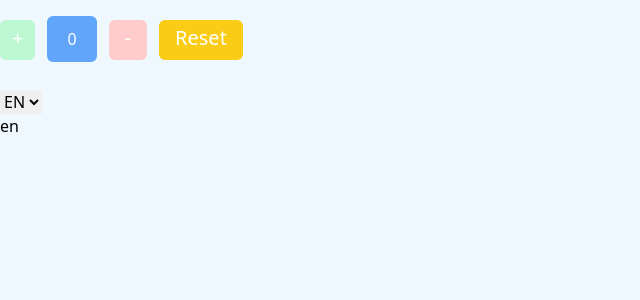
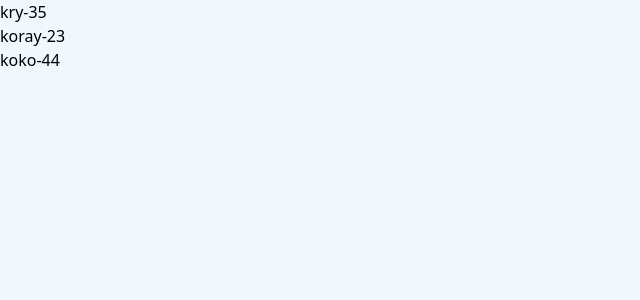
Before and after one commit to kry23/koray-korkmaz-dev-hope-react-mod-exercises, a React (Create React App) app: page / in a window 1280 px wide. Shown: the top 300 px of the page, without its empty margins (0-640 px from the left). Built offline with nearby package versions, Linux system fonts and the light colour scheme.

Commit message:
useMemo sol.

```diff
--- a/src/App.jsx
+++ b/src/App.jsx
@@ -17,6 +17,7 @@ import HookClickCounter from "./HookClickCounter";
 import UserForm from "./UserForm";
 import HookGithubUser from "./HookGithubUser";
 import CarDetails from "./CarDetails";
+import FillteredList from "./FillteredList";
 function App() {
   const [language, setLanguage] = useState("en");
   const handleLanguage = (e) => {
@@ -28,12 +29,41 @@ function App() {
     year: 1905,
     color: "yeloow",
   };
+
+  const list = [
+    {
+      id: 1,
+      name: "kry",
+      age: 35,
+    },
+    {
+      id: 2,
+      name: "koray",
+      age: 23,
+    },
+    {
+      id: 3,
+      name: "koko",
+      age: 44,
+    },
+    {
+      id: 4,
+      name: "kokrk",
+      age: 17,
+    },
+    {
+      id: 5,
+      name: "kokrk",
+      age: 17,
+    },
+  ];
   return (
     <div>
       {/* <CarDetails initialdata={initialdata} /> */}
       {/* <HookGithubUser username={"kry23"} /> */}
       {/* <UserForm /> */}
-      <HookClickCounter />
+      {/* <HookClickCounter /> */}
+      <FillteredList list={list} />
       {/* <Welcome name="koray" /> */}
       {/* <GithubUserList /> */}
       {/* <Sum /> */}
@@ -58,14 +88,14 @@ function App() {
         });
       }}
     ></TodoList> */}
-      <select value={language} onChange={handleLanguage}>
+      {/* <select value={language} onChange={handleLanguage}>
         <option value="en">EN</option>
         <option value="tr">TR</option>
         <option value="it">IT</option>
       </select>
       <LanguageContext.Provider value={language}>
         <DisplayLanguage />
-      </LanguageContext.Provider>
+      </LanguageContext.Provider> */}
       {/* <Container title={"where is my mind ?"} /> */}
     </div>
   );
--- /dev/null
+++ b/src/FillteredList.jsx
@@ -0,0 +1,20 @@
+import React, { useMemo } from "react";
+
+function FillteredList({ list }) {
+  const filteredList = useMemo(() => {
+    return list.filter((item) => item.age > 18);
+  }, [list]);
+  return (
+    <ul>
+      {filteredList.map((item) => {
+        return (
+          <li key={item.id}>
+            {item.name}-{item.age}
+          </li>
+        );
+      })}
+    </ul>
+  );
+}
+
+export default FillteredList;
```
